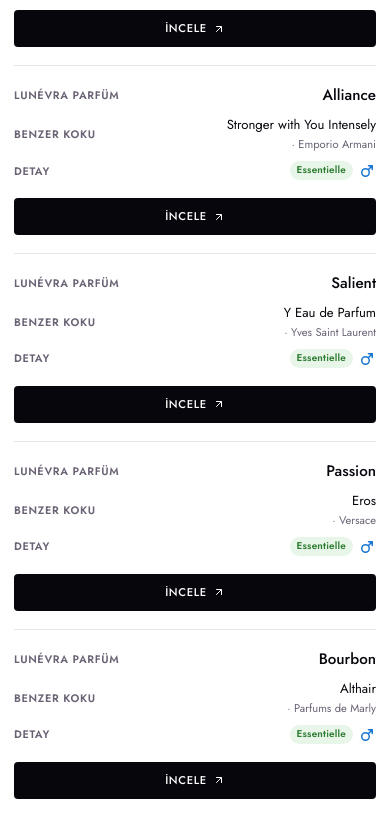
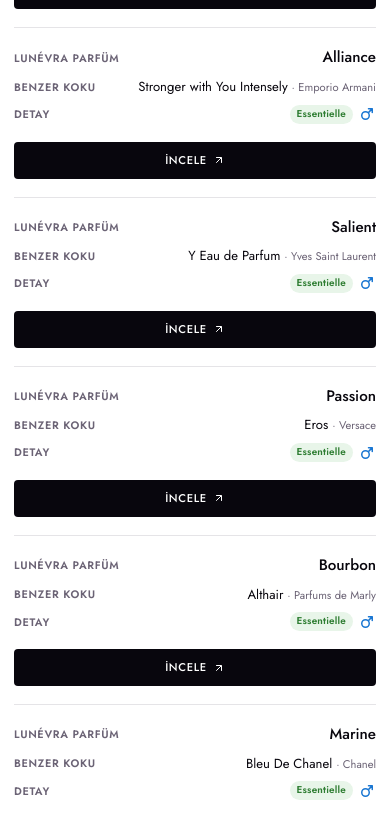
Before and after one commit to emincankarasoy/lunevra-pd, a website built with Vite: page index.html in a window 390 px wide. Shown: the part 669-1484 px from the top of the page. Built offline with nearby package versions, Linux system fonts and the light colour scheme.

Commit message:
Mobile: inline brand with perfume name on same line

```diff
--- a/src/style.css
+++ b/src/style.css
@@ -576,6 +576,15 @@
     content: ' · ';
   }
 
+  .brand-name {
+    display: inline;
+    margin-top: 0;
+  }
+
+  .similar-scent {
+    display: inline;
+  }
+
   .similar-cell {
     text-align: right;
   }
```
